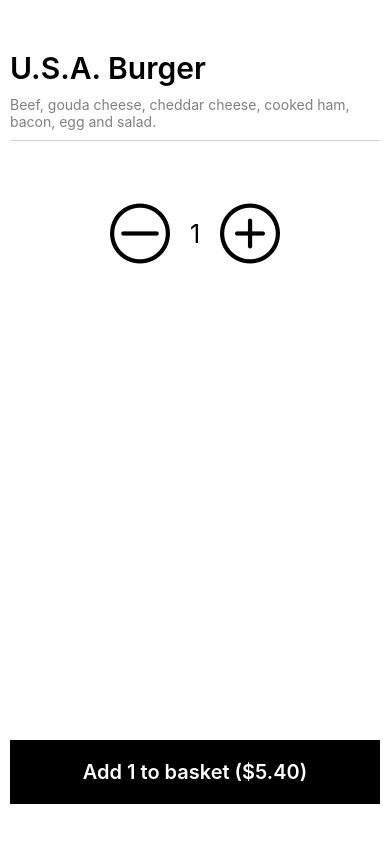
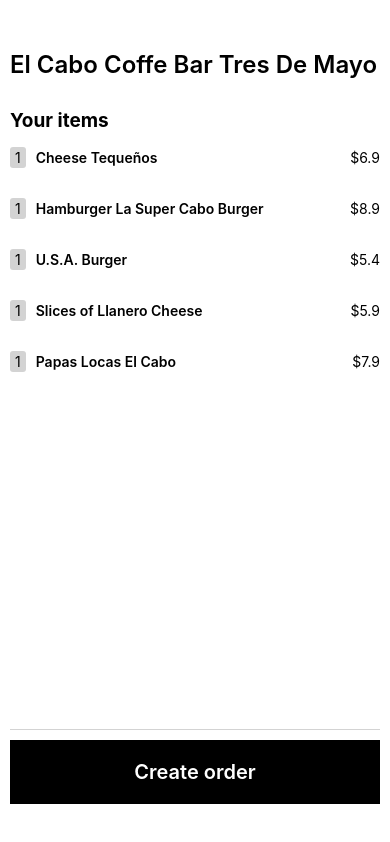
Before and after one commit to tikic/uber-eats, a React Native app: screen / in a window 390 px wide. Built offline with nearby package versions, Linux system fonts and the light colour scheme.

Commit message:
Basket screen

```diff
--- a/App.js
+++ b/App.js
@@ -3,6 +3,8 @@
 import DushDetailsScreen from './src/screens/DushDetailsScreen';
 import HomeScreen from './src/screens/HomeScreen';
 import RestaurantDetailsScreen from './src/screens/RestaurantDetailsScreen';
+import Basket from './src/screens/Basket';
+
 
 
 
@@ -11,7 +13,8 @@
     <View style={styles.container}>
       {/* <HomeScreen/> */}
       {/* <RestaurantDetailsScreen /> */}
-      <DushDetailsScreen />
+      {/* <DushDetailsScreen /> */}
+      <Basket/>
       <StatusBar style="light" />
 
     </View>
--- /dev/null
+++ b/src/screens/Basket/index.js
@@ -0,0 +1,102 @@
+import { StyleSheet, Text, View, FlatList } from 'react-native'
+import React, { useState } from 'react'
+import { AntDesign } from "@expo/vector-icons";
+import restaurants from '../../../assets/data/restaurants.json'
+
+const restaurant = restaurants[0];
+
+const BasketDishItem = ({basketDish}) => {
+  return(<View style={styles.row}>
+    <View style={styles.quantityContainer}>
+      <Text>1</Text>
+    </View>
+    <Text style={{fontWeight: '600'}}>{basketDish.name}</Text>
+    <Text style={{marginLeft: 'auto'}}>${basketDish.price}</Text>
+  </View>)
+}
+
+const Basket = () => {
+  return (
+    <View style={styles.page}>
+      <Text style={styles.name}>{restaurant.name}</Text>
+
+
+      <Text style={{fontWeight: 'bold', marginTop: 20, fontSize: 19}}>Your items</Text>
+
+      <FlatList
+        renderItem={({item}) => <BasketDishItem basketDish={item}/>}
+        data={restaurant.dishes} />
+
+
+      <View style={styles.separator}/>
+
+      <View style={styles.button}>
+        <Text style={styles.buttonText}>Create order</Text>
+      </View>
+
+    </View>
+  )
+}
+
+export default Basket
+
+const styles = StyleSheet.create({
+    page: {
+        flex: 1,
+        width: "100%",
+        paddingVertical: 40, // temp fix
+        padding: 10,
+      },
+      name: {
+        fontSize: 24,
+        fontWeight: "600",
+        marginVertical: 10,
+      },
+      description: {
+        color: "gray",
+      },
+      separator: {
+        height: 1,
+        backgroundColor: "lightgrey",
+        marginVertical: 10,
+      },
+      row: {
+        flexDirection: "row",
+        alignItems: "center",
+        justifyContent: "center",
+        marginVertical: 15
+      },
+      quantity: {
+        fontSize: 25,
+        marginHorizontal: 20,
+      },
+      button: {
+        backgroundColor: "black",
+        marginTop: "auto",
+        padding: 20,
+        alignItems: "center",
+      },
+      buttonText: {
+        color: "white",
+        fontWeight: "600",
+        fontSize: 18,
+      },
+      button: {
+            backgroundColor: 'black',
+            marginTop: 'auto',
+            padding: 20,
+            alignItems: 'center'
+      },
+      buttonText: {
+            color: 'white',
+            fontWeight: '600',
+            fontSize: 20
+      },
+      quantityContainer: {
+        backgroundColor: "lightgray",
+        paddingHorizontal: 5,
+        paddingVertical: 2,
+        marginRight: 10,
+        borderRadius: 3,
+      },
+})
```
